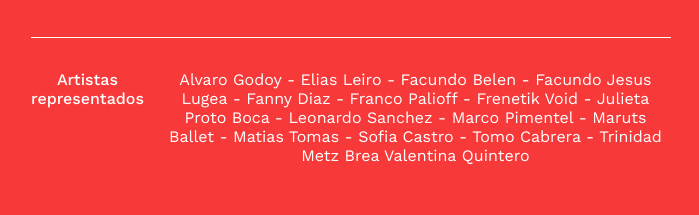
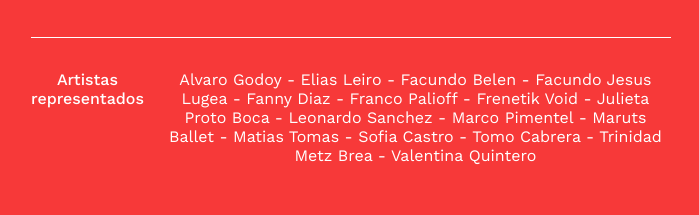
Before and after one commit to PiterMart/aura-valeries-landing, a Next.js app: page / in a window 1280 px wide. Shown: the part 1264-1479 px from the top of the page, without its empty margins (281-980 px from the left). Built offline with nearby package versions, Linux system fonts and the light colour scheme.

Commit message:
footer fix

```diff
--- a/src/app/layout.js
+++ b/src/app/layout.js
@@ -77,7 +77,7 @@ export default function RootLayout({ children }) {
               Matias Tomas -
               Sofia Castro -
               Tomo Cabrera -
-              Trinidad Metz Brea
+              Trinidad Metz Brea -
               Valentina Quintero
 
 
```
